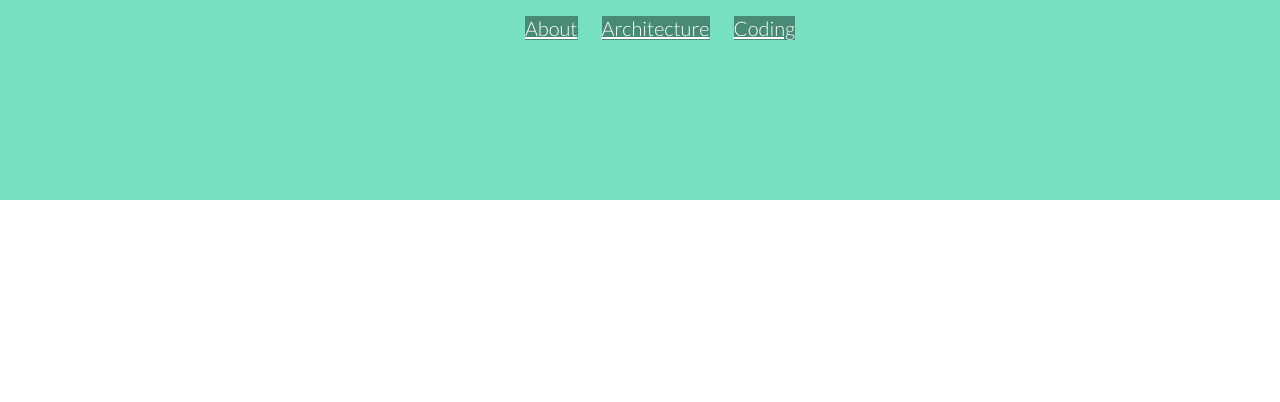
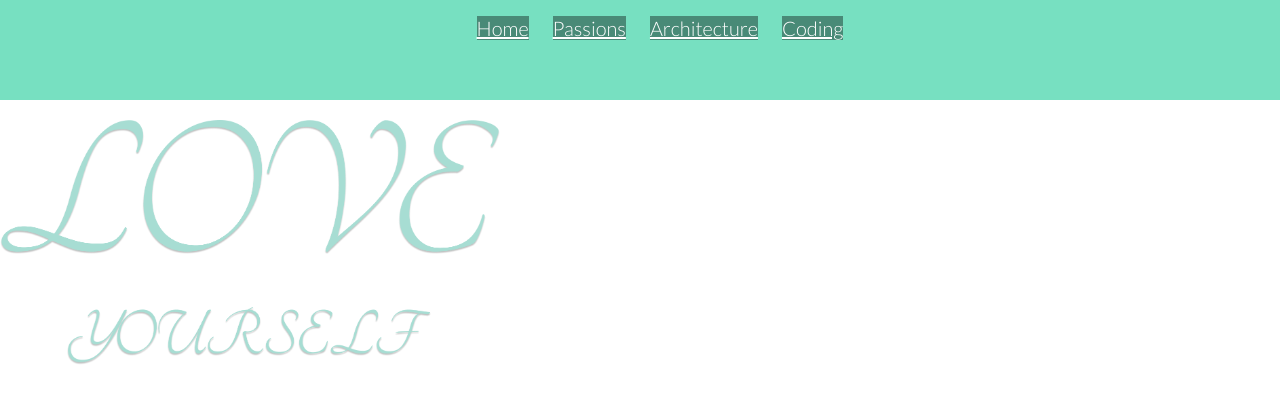
Before and after one commit to anuheatao/anuheatao.github.io, a plain HTML site: page index.html in a window 1280 px wide. Drawn offline with Linux system fonts and the light colour scheme.

Commit message:
tonightLATEEEE

```diff
--- a/index.html
+++ b/index.html
@@ -9,11 +9,15 @@
         <div>
             <nav>
                 <ul>
-                    <li><a href = "about.html">About</a> </li>
+                    <li><a href = "index.html">Home</a> </li>
+                    <li><a href = "about.html">Passions</a> </li>
                     <li><a href = "architecture.html">Architecture</a> </li>
                     <li><a href = "coding.html">Coding</a> </li>
                 </ul>
             </nav>
         </div>
+        <div>
+            <img class= "loveyourself" src = "LOVE YOURSELF.png"/>
+        </div>
     </body>
 </html>
--- a/style.css
+++ b/style.css
@@ -5,7 +5,7 @@ body {
 nav {
     display: grid;
     grid-template-columns: (3, 10%);
-    grid-template-rows: 200px;
+    grid-template-rows: 100px;
     justify-items: center;
     justify-content: center;
     align-items: stretch;
@@ -37,3 +37,9 @@ nav a:hover {
     display: inline-block;
     max-width: 500px;
 }
+.loveyourself {
+    position: relative;
+    text-align: center;
+    max-width: 500px;
+    padding-top: 20px;
+}
```
Also changed, not shown: LOVE YOURSELF.png (added).
